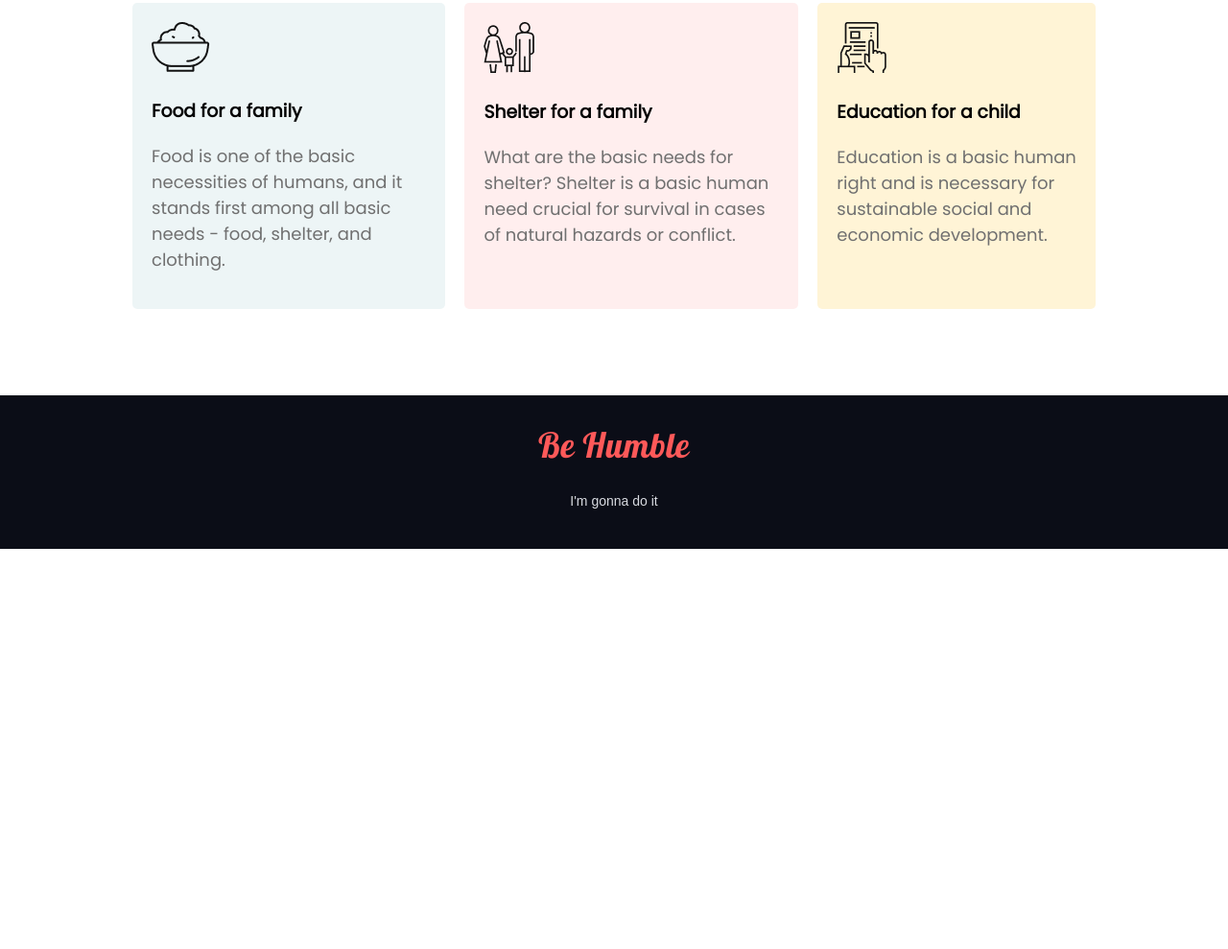
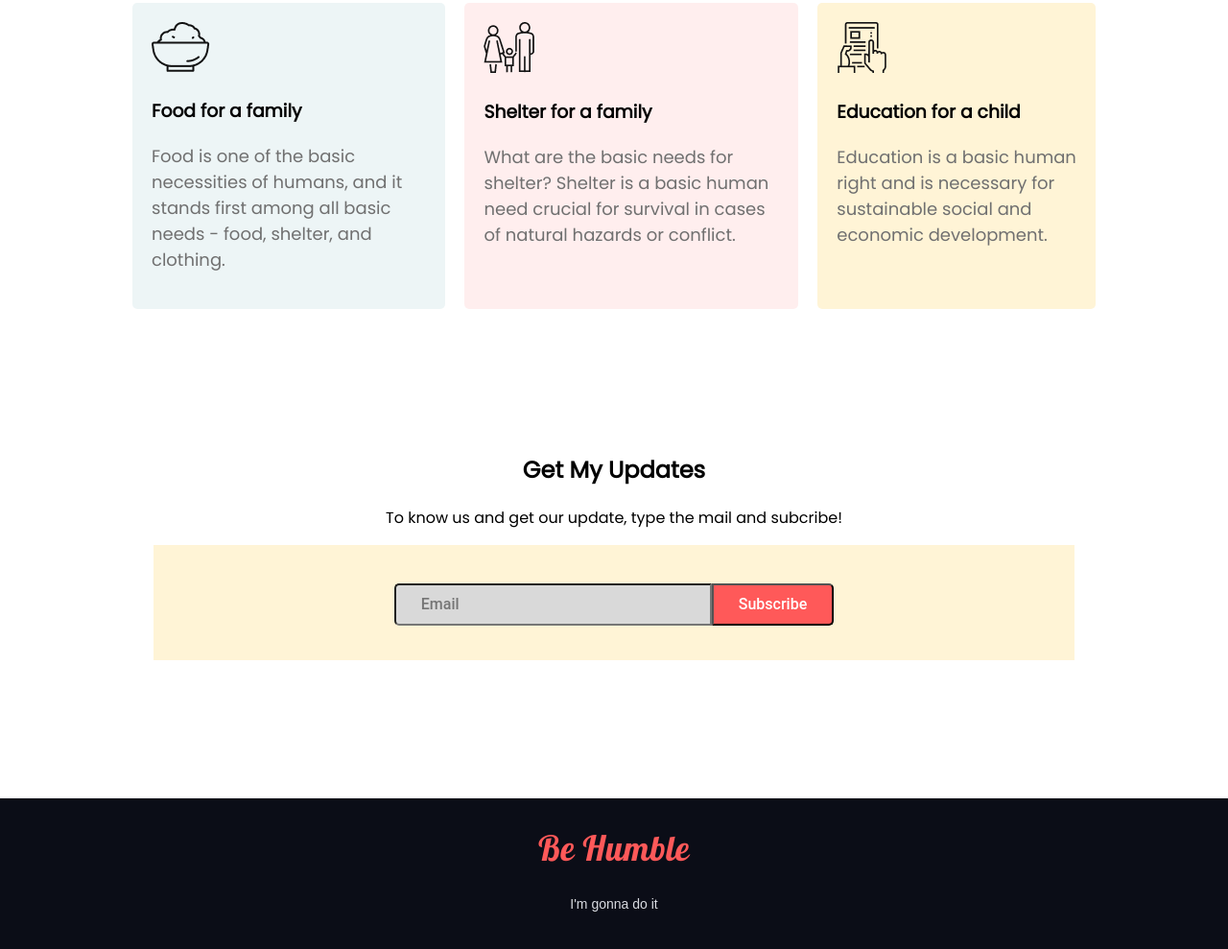
Before and after one commit to raf1n/donate-today, a plain HTML site: page index.html in a window 1280 px wide. Shown: the part 1413-2402 px from the top of the page at 96% size. Before the commit the page ends 1985 px from the top, so only its background shows below. Drawn offline with Linux system fonts and the light colour scheme.

Commit message:
bonus-sections

```diff
--- a/index.html
+++ b/index.html
@@ -21,13 +21,13 @@
   </head>
   <body>
     <!-- top-banner -->
+
     <section class="top-banner">
       <div class="top-items">
         <h1>
           Let's Help those Who Are <br />
           More in Need
         </h1>
-
         <p>
           Each year in Bangladesh about 26,000 square kilometres (10,000 sq mi)
           (around 18% of the country) is flooded, killing over 5,000 people and
@@ -60,7 +60,10 @@
       <hr />
       <a class="top-btn" target="_blank" href="#">Donate Now</a>
     </section>
-    <section class="donate-plan my-width">
+
+    <!-- donate-plan-section -->
+
+    <section class="donate-plan">
       <h1>Our Donate Plan</h1>
       <p>
         Without proper planning, these initiatives would go in vain. So there
@@ -93,6 +96,22 @@
         </div>
       </div>
     </section>
+
+    <!-- get-update-section -->
+
+    <section class="get-update-section">
+      <h2>Get My Updates</h2>
+      <p>To know us and get our update, type the mail and subcribe!</p>
+      <div class="mail-subscribe">
+        <form class="update-form">
+          <input type="email" id="email" placeholder="Email" />
+          <input type="submit" id="subscribe-button" value="Subscribe" />
+        </form>
+      </div>
+    </section>
+
+    <!-- footer -->
+
     <footer class="footer">
       <h1>Be Humble</h1>
       <p>I'm gonna do it</p>
--- a/style.css
+++ b/style.css
@@ -102,7 +102,7 @@ body{
     justify-content: space-between;
     text-align: left;
     width: 80%;
-    margin : 80px auto;
+    margin: 80px auto;
 
 }
 .planning-cards-item{
@@ -118,6 +118,46 @@ body{
 }
 #education{
     background: #FFF4D6;
+}
+.get-update-section{
+     margin-top: 100px;
+     text-align: center;
+     padding: 20px 160px;
+}
+.mail-subscribe{
+    height: 120px;
+    background: #FFF4D6;
+    margin-bottom: 100px;
+}
+.update-form{
+    display: flex;
+    justify-content: center;
+    padding: 10px 160px;
+}
+#email{
+    width: 275px;
+    height: 40px;
+    margin-top: 30px;
+    background: #D9D9D9;
+    border-radius: 5px 0px 0px 5px;
+    padding: 0px 26px;
+    font-family: 'Roboto';
+    font-style: normal;
+    font-weight: 500;
+    font-size: 16px;
+    line-height: 20px;
+}
+#subscribe-button{
+    color: white;
+    background: #FF5959;
+    margin-top: 30px;
+    border-radius: 0px 5px 5px 0px;;
+    padding: 0px 26px;
+    font-family: 'Roboto';
+    font-style: normal;
+    font-weight: 500;
+    font-size: 16px;
+    line-height: 20px;
 }
 .footer{
     height: 160px;
@@ -140,6 +180,5 @@ body{
     font-weight: 400;
     font-size: 14px;
     line-height: 24px;
-    font-feature-settings: 'liga' off;
     color: #D9DBE1;
 }
```
